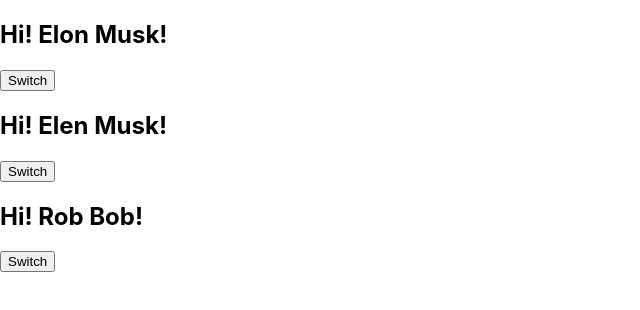
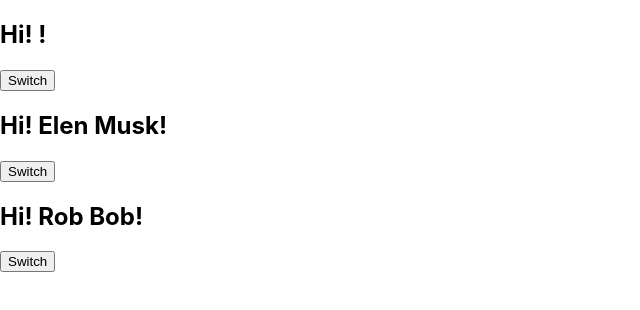
Before and after one commit to Yaroslav-Maneliuk/fm-react-16-06, a React (Create React App) app: page / in a window 1280 px wide. Shown: the top 310 px of the page, without its empty margins (0-640 px from the left). Built offline with nearby package versions, Linux system fonts and the light colour scheme.

Commit message:
Refactor state at App

```diff
--- a/src/App.js
+++ b/src/App.js
@@ -7,13 +7,21 @@
 class App extends Component {
   constructor(props) {
     super(props);
-    this.state = { user: { fullName: "Elon Musk" } };
+    this.state = {
+      users: [
+        { id: 1, fname: "Elon" },
+        { id: 2, fname: "Rob" },
+        { id: 3, fname: "Tom" },
+        { id: 4, fname: "Alex" },
+        { id: 5, fname: "Max" },
+      ],
+    };
   }
   render() {
-    const { user } = this.state;
+    const { users } = this.state;
     return (
       <>
-        <Chao name={user.fullName} />
+        <Chao name={users.fname} />
         <Chao name="Elen Musk" />
         <Chao name="Rob Bob" />
       </>
```
